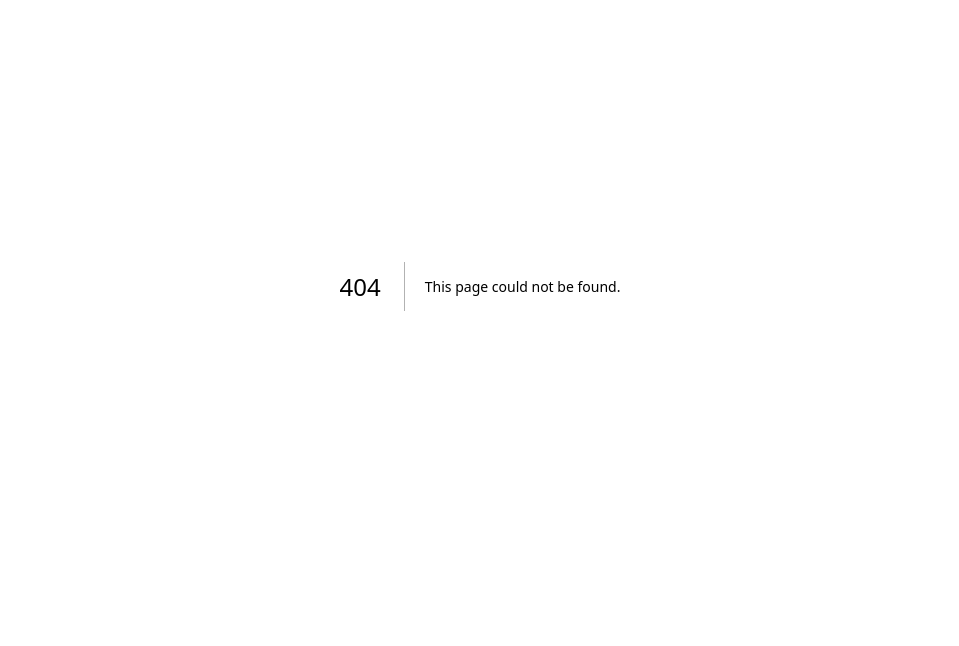
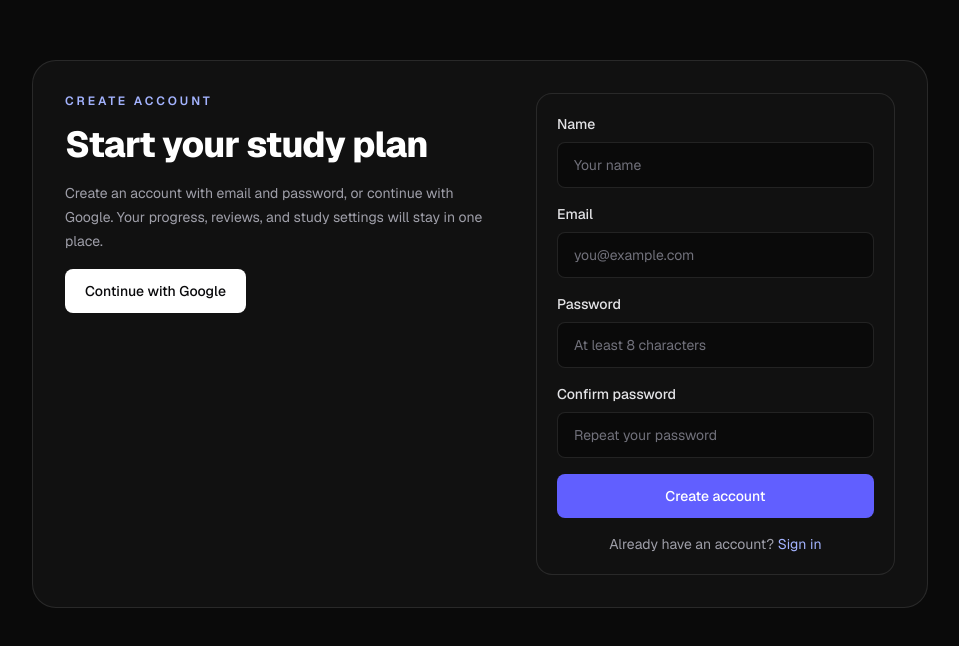
Before and after one commit to Pointdexter37/Algo, a Next.js app: page /signup in a window 1280 px wide. Before the commit this address had no page. Shown: the part 114-760 px from the top of the page, without its empty margins (160-1119 px from the left). Built offline with nearby package versions, Linux system fonts and the light colour scheme.

Commit message:
done with core features for now

```diff
--- /dev/null
+++ b/app/actions/auth.ts
@@ -0,0 +1,54 @@
+"use server"
+
+import { prisma } from "@/lib/prisma"
+import { hashPassword } from "@/lib/password"
+import { redirect } from "next/navigation"
+
+export async function registerUser(formData: FormData) {
+  const name = formData.get("name")
+  const email = formData.get("email")
+  const password = formData.get("password")
+  const confirmPassword = formData.get("confirmPassword")
+
+  if (
+    typeof name !== "string" ||
+    typeof email !== "string" ||
+    typeof password !== "string" ||
+    typeof confirmPassword !== "string"
+  ) {
+    throw new Error("Please fill out all fields.")
+  }
+
+  const trimmedName = name.trim()
+  const trimmedEmail = email.trim().toLowerCase()
+
+  if (!trimmedName || !trimmedEmail || !password || !confirmPassword) {
+    throw new Error("Please fill out all fields.")
+  }
+
+  if (password.length < 8) {
+    throw new Error("Password must be at least 8 characters long.")
+  }
+
+  if (password !== confirmPassword) {
+    throw new Error("Passwords do not match.")
+  }
+
+  const existingUser = await prisma.user.findUnique({
+    where: { email: trimmedEmail },
+  })
+
+  if (existingUser) {
+    throw new Error("An account with this email already exists.")
+  }
+
+  await prisma.user.create({
+    data: {
+      name: trimmedName,
+      email: trimmedEmail,
+      password: hashPassword(password),
+    },
+  })
+
+  redirect("/api/auth/signin?callbackUrl=/onboarding")
+}
--- a/app/dashboard/page.tsx
+++ b/app/dashboard/page.tsx
@@ -110,7 +110,7 @@ export default async function DashboardPage() {
   const streak = getCurrentStreak(submissions.map((item) => item.submittedAt))
   const todayKey = getDateKey(now)
   const hasActivityToday = submissions.some((item) => getDateKey(item.submittedAt) === todayKey)
-  const reminderTime = preferences?.studyReminderTime ?? null
+  const reminderTime = preferences?.studyReminderTime ?? ""
   const currentTimeKey = getTimeKey(now)
   const shouldShowReminder =
     Boolean(preferences?.studyReminderEnabled && reminderTime) &&
--- a/app/page.tsx
+++ b/app/page.tsx
@@ -60,6 +60,12 @@ export default function Home() {
               Set study goals
             </Link>
             <Link
+              href="/signup"
+              className="inline-flex items-center rounded-lg border border-white/10 bg-white/5 px-5 py-3 text-sm font-medium text-zinc-200 transition-colors hover:bg-white/10"
+            >
+              Sign up
+            </Link>
+            <Link
               href="/api/auth/signin?callbackUrl=/problems"
               className="inline-flex items-center rounded-lg border border-white/10 bg-white/5 px-5 py-3 text-sm font-medium text-zinc-200 transition-colors hover:bg-white/10"
             >
--- a/app/problems/page.tsx
+++ b/app/problems/page.tsx
@@ -105,14 +105,14 @@ function getTopicWeaknessScores(
 export default async function ProblemsPage({
   searchParams,
 }: {
-  searchParams?: { q?: string | string[]; difficulty?: string | string[] }
+  searchParams?: Promise<{ q?: string | string[]; difficulty?: string | string[] }>
 }) {
   const session = await getServerSession(authOptions)
   const userId = session?.user?.id
+  const params = (await searchParams) ?? {}
   // Read simple query params so the library can be searched without client state.
-  const rawQuery = typeof searchParams?.q === "string" ? searchParams.q : ""
-  const rawDifficulty =
-    typeof searchParams?.difficulty === "string" ? searchParams.difficulty : ""
+  const rawQuery = typeof params.q === "string" ? params.q : ""
+  const rawDifficulty = typeof params.difficulty === "string" ? params.difficulty : ""
   const normalizedQuery = rawQuery.trim().toLowerCase()
   const selectedDifficulty =
     rawDifficulty === "Easy" || rawDifficulty === "Medium" || rawDifficulty === "Hard"
--- /dev/null
+++ b/app/signup/page.tsx
@@ -0,0 +1,100 @@
+import Link from "next/link"
+import { registerUser } from "@/app/actions/auth"
+
+export default function SignupPage() {
+  return (
+    <main className="min-h-screen bg-[#0a0a0a] px-6 py-12 text-zinc-100">
+      <div className="mx-auto flex min-h-screen max-w-4xl items-center">
+        <div className="grid w-full gap-8 rounded-3xl border border-white/10 bg-white/[0.03] p-6 md:grid-cols-[1.1fr_0.9fr] md:p-8">
+          <section className="space-y-4">
+            <p className="text-xs font-semibold uppercase tracking-[0.24em] text-indigo-300">
+              Create account
+            </p>
+            <h1 className="text-4xl font-extrabold tracking-tight text-white">
+              Start your study plan
+            </h1>
+            <p className="max-w-xl text-sm leading-6 text-zinc-400">
+              Create an account with email and password, or continue with Google. Your progress,
+              reviews, and study settings will stay in one place.
+            </p>
+
+            <Link
+              href="/api/auth/signin?callbackUrl=/dashboard"
+              className="inline-flex items-center rounded-lg bg-white px-5 py-3 text-sm font-medium text-zinc-950 transition-colors hover:bg-zinc-200"
+            >
+              Continue with Google
+            </Link>
+          </section>
+
+          <form action={registerUser} className="space-y-4 rounded-2xl border border-white/10 bg-[#111111] p-5">
+            <div className="grid gap-2">
+              <label htmlFor="name" className="text-sm font-medium text-zinc-200">
+                Name
+              </label>
+              <input
+                id="name"
+                name="name"
+                type="text"
+                placeholder="Your name"
+                className="rounded-lg border border-white/10 bg-[#0a0a0a] px-4 py-3 text-sm text-white outline-none placeholder:text-zinc-500 focus:border-indigo-400"
+              />
+            </div>
+
+            <div className="grid gap-2">
+              <label htmlFor="email" className="text-sm font-medium text-zinc-200">
+                Email
+              </label>
+              <input
+                id="email"
+                name="email"
+                type="email"
+                placeholder="you@example.com"
+                className="rounded-lg border border-white/10 bg-[#0a0a0a] px-4 py-3 text-sm text-white outline-none placeholder:text-zinc-500 focus:border-indigo-400"
+              />
+            </div>
+
+            <div className="grid gap-2">
+              <label htmlFor="password" className="text-sm font-medium text-zinc-200">
+                Password
+              </label>
+              <input
+                id="password"
+                name="password"
+                type="password"
+                placeholder="At least 8 characters"
+                className="rounded-lg border border-white/10 bg-[#0a0a0a] px-4 py-3 text-sm text-white outline-none placeholder:text-zinc-500 focus:border-indigo-400"
+              />
+            </div>
+
+            <div className="grid gap-2">
+              <label htmlFor="confirmPassword" className="text-sm font-medium text-zinc-200">
+                Confirm password
+              </label>
+              <input
+                id="confirmPassword"
+                name="confirmPassword"
+                type="password"
+                placeholder="Repeat your password"
+                className="rounded-lg border border-white/10 bg-[#0a0a0a] px-4 py-3 text-sm text-white outline-none placeholder:text-zinc-500 focus:border-indigo-400"
+              />
+            </div>
+
+            <button
+              type="submit"
+              className="inline-flex w-full items-center justify-center rounded-lg bg-indigo-500 px-5 py-3 text-sm font-medium text-white transition-colors hover:bg-indigo-400"
+            >
+              Create account
+            </button>
+
+            <p className="text-center text-sm text-zinc-400">
+              Already have an account?{" "}
+              <Link href="/api/auth/signin" className="text-indigo-300 hover:text-indigo-200">
+                Sign in
+              </Link>
+            </p>
+          </form>
+        </div>
+      </div>
+    </main>
+  )
+}
--- a/lib/auth.ts
+++ b/lib/auth.ts
@@ -3,6 +3,7 @@ import CredentialsProvider from "next-auth/providers/credentials"
 import GoogleProvider from "next-auth/providers/google"
 import { PrismaAdapter } from "@next-auth/prisma-adapter"
 import { prisma } from "@/lib/prisma"
+import { verifyPassword } from "@/lib/password"
 
 export const authOptions: NextAuthOptions = {
   adapter: PrismaAdapter(prisma),
@@ -33,8 +34,7 @@ export const authOptions: NextAuthOptions = {
           return null
         }
 
-        // Note: We will replace this with bcrypt.compare later
-        const isPasswordValid = credentials.password === user.password
+        const isPasswordValid = verifyPassword(credentials.password, user.password)
 
         if (!isPasswordValid) {
           return null
--- /dev/null
+++ b/lib/password.ts
@@ -0,0 +1,29 @@
+import { randomBytes, scryptSync, timingSafeEqual } from "crypto"
+
+const HASH_PREFIX = "scrypt"
+
+export function hashPassword(password: string) {
+  const salt = randomBytes(16).toString("hex")
+  const derivedKey = scryptSync(password, salt, 64).toString("hex")
+  return `${HASH_PREFIX}$${salt}$${derivedKey}`
+}
+
+export function verifyPassword(password: string, storedPassword: string) {
+  if (!storedPassword.startsWith(`${HASH_PREFIX}$`)) {
+    return password === storedPassword
+  }
+
+  const [, salt, hash] = storedPassword.split("$")
+  if (!salt || !hash) {
+    return false
+  }
+
+  const derivedKey = scryptSync(password, salt, 64)
+  const storedKey = Buffer.from(hash, "hex")
+
+  if (storedKey.length !== derivedKey.length) {
+    return false
+  }
+
+  return timingSafeEqual(storedKey, derivedKey)
+}
--- a/package.json
+++ b/package.json
@@ -4,7 +4,7 @@
   "private": true,
   "scripts": {
     "dev": "next dev --webpack",
-    "build": "prisma generate && next build",
+    "build": "prisma generate && next build --webpack",
     "start": "next start",
     "lint": "eslint",
     "postinstall": "prisma generate",
--- a/scripts/scrapeLeetCode.ts
+++ b/scripts/scrapeLeetCode.ts
@@ -1,8 +1,10 @@
-import { PrismaClient } from '@prisma/client';
+import { PrismaClient } from "@prisma/client"
 
-const prisma = new PrismaClient();
+const prisma = new PrismaClient()
 
-const LEETCODE_API_ENDPOINT = 'https://leetcode.com/graphql';
+const LEETCODE_API_ENDPOINT = "https://leetcode.com/graphql"
+const DEFAULT_BATCH_SIZE = 50
+const DEFAULT_TARGET_COUNT = 150
 
 // GraphQL query to fetch the list of problems
 const PROBLEMSET_QUERY = `
@@ -26,13 +28,22 @@ const PROBLEMSET_QUERY = `
       }
     }
   }
-`;
+`
 
-async function fetchLeetCodeProblems(limit: number = 100, skip: number = 0) {
+type LeetCodeQuestion = {
+  frontendQuestionId: string
+  title: string
+  titleSlug: string
+  difficulty: "Easy" | "Medium" | "Hard" | string
+  topicTags: Array<{ name: string }>
+  isPaidOnly: boolean
+}
+
+async function fetchLeetCodeProblems(limit = DEFAULT_BATCH_SIZE, skip = 0) {
   const response = await fetch(LEETCODE_API_ENDPOINT, {
-    method: 'POST',
+    method: "POST",
     headers: {
-      'Content-Type': 'application/json',
+      "Content-Type": "application/json",
     },
     body: JSON.stringify({
       query: PROBLEMSET_QUERY,
@@ -40,38 +51,76 @@ async function fetchLeetCodeProblems(limit: number = 100, skip: number = 0) {
         categorySlug: "",
         skip,
         limit,
-        filters: {}
+        filters: {},
       }
-    })
-  });
+    }),
+  })
 
   if (!response.ok) {
-    throw new Error(`Failed to fetch from LeetCode API: ${response.statusText}`);
+    throw new Error(`Failed to fetch from LeetCode API: ${response.statusText}`)
   }
 
-  const data = await response.json();
-  return data.data.problemsetQuestionList.questions;
+  const data = (await response.json()) as {
+    data?: { problemsetQuestionList?: { questions?: LeetCodeQuestion[] } }
+    errors?: Array<{ message: string }>
+  }
+
+  if (data.errors?.length) {
+    throw new Error(data.errors[0]?.message ?? "Unknown LeetCode API error")
+  }
+
+  return data.data?.problemsetQuestionList?.questions ?? []
+}
+
+function normalizeTopicTags(topicTags: Array<{ name: string }> | undefined) {
+  return (topicTags ?? [])
+    .map((tag) => tag.name.trim())
+    .filter(Boolean)
+    .join(", ")
 }
 
 async function seedProblems() {
-  console.log('Fetching problems from LeetCode...');
+  console.log("Fetching problems from LeetCode...")
 
   try {
-    // For now, let's just fetch the first 150 problems to avoid overwhelming the database
-    // This can be changed to fetch more in batches later.
-    const questions = await fetchLeetCodeProblems(150, 0);
+    const questions: LeetCodeQuestion[] = []
+    const seenIds = new Set<string>()
 
-    console.log(`Successfully fetched ${questions.length} problems. Saving to database...`);
+    for (let skip = 0; questions.length < DEFAULT_TARGET_COUNT; skip += DEFAULT_BATCH_SIZE) {
+      const batch = await fetchLeetCodeProblems(DEFAULT_BATCH_SIZE, skip)
+      if (batch.length === 0) {
+        break
+      }
 
-    let addedCount = 0;
+      for (const question of batch) {
+        if (seenIds.has(question.frontendQuestionId)) {
+          continue
+        }
+
+        seenIds.add(question.frontendQuestionId)
+        questions.push(question)
+
+        if (questions.length >= DEFAULT_TARGET_COUNT) {
+          break
+        }
+      }
+    }
+
+    console.log(`Successfully fetched ${questions.length} problems. Saving to database...`)
+
+    let processedCount = 0
 
     for (const q of questions) {
-      // Convert array of tags to a comma-separated string for our database
-      const topicTagsStr = q.topicTags.map((t: any) => t.name).join(', ');
+      const leetcodeId = Number.parseInt(q.frontendQuestionId, 10)
+      if (Number.isNaN(leetcodeId)) {
+        continue
+      }
+
+      const topicTagsStr = normalizeTopicTags(q.topicTags)
 
       // Use upsert so we don't crash if the problem already exists
       await prisma.problem.upsert({
-        where: { leetcodeId: parseInt(q.frontendQuestionId) },
+        where: { leetcodeId },
         update: {
           title: q.title,
           difficulty: q.difficulty,
@@ -80,23 +129,23 @@ async function seedProblems() {
           isPremium: q.isPaidOnly,
         },
         create: {
-          leetcodeId: parseInt(q.frontendQuestionId),
+          leetcodeId,
           title: q.title,
           difficulty: q.difficulty,
           topicTags: topicTagsStr,
           url: `https://leetcode.com/problems/${q.titleSlug}/`,
           isPremium: q.isPaidOnly,
-        }
-      });
-      addedCount++;
+        },
+      })
+      processedCount += 1
     }
 
-    console.log(`✅ Seeding complete! Processed ${addedCount} problems.`);
+    console.log(`✅ Seeding complete! Processed ${processedCount} problems.`)
   } catch (error) {
-    console.error('Error seeding problems:', error);
+    console.error("Error seeding problems:", error)
   } finally {
-    await prisma.$disconnect();
+    await prisma.$disconnect()
   }
 }
 
-seedProblems();
+seedProblems()
```
Also changed, not shown: 2 other files (tests, documents, lock files or other folders).
